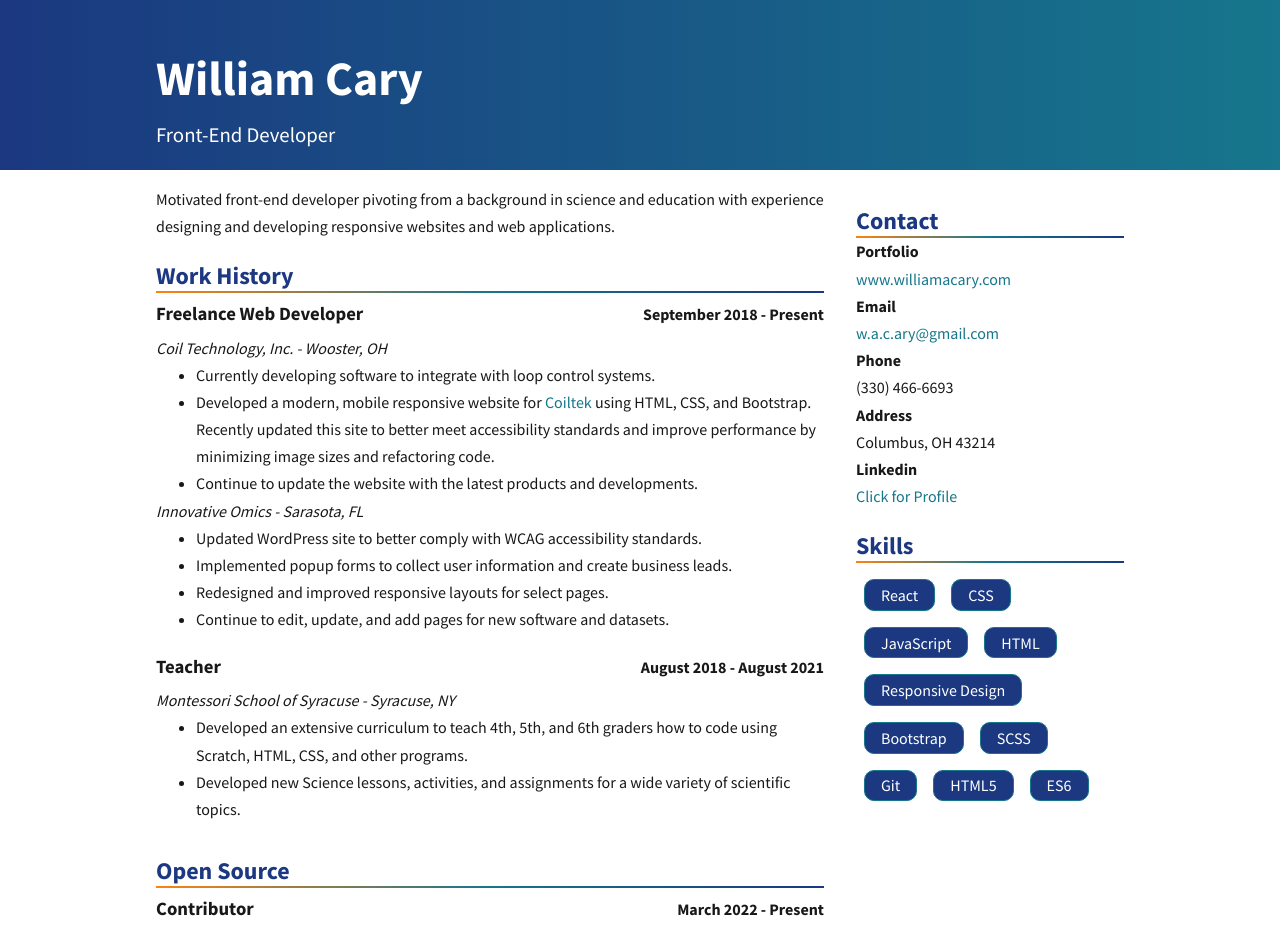
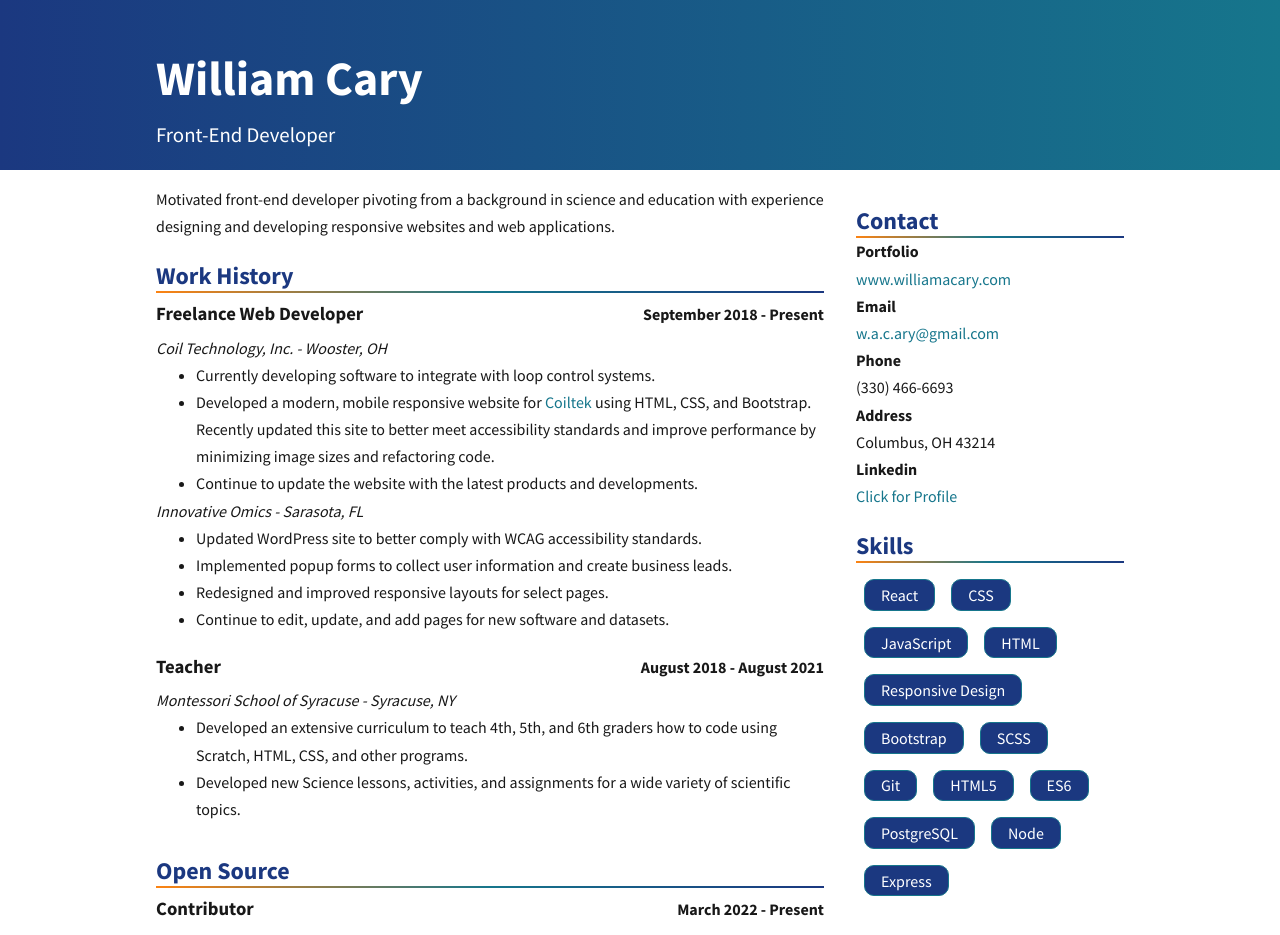
Before and after one commit to willcary/react-resume, a React (Create React App) app: page / in a window 1280 px wide. Shown: the top 935 px of the page. Built offline with nearby package versions, Linux system fonts and the light colour scheme.

Commit message:
Update Skills list

```diff
--- a/src/components/aside/Skills.js
+++ b/src/components/aside/Skills.js
@@ -15,6 +15,9 @@ export default function Skills() {
         <div className='skill'>Git</div>
         <div className='skill'>HTML5</div>
         <div className='skill'>ES6</div>
+        <div className='skill'>PostgreSQL</div>
+        <div className='skill'>Node</div>
+        <div className='skill'>Express</div>
       </div>
     </section>
   )
```
